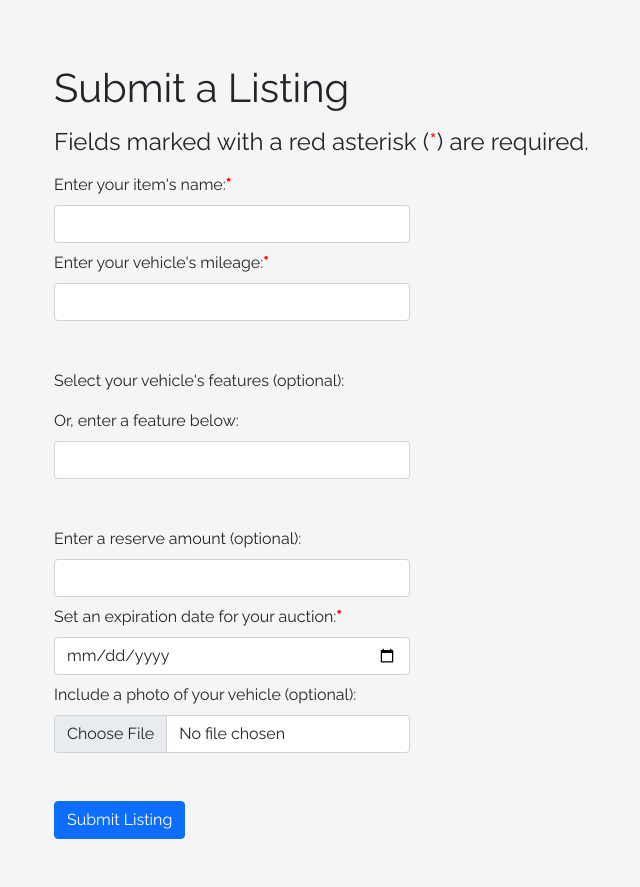
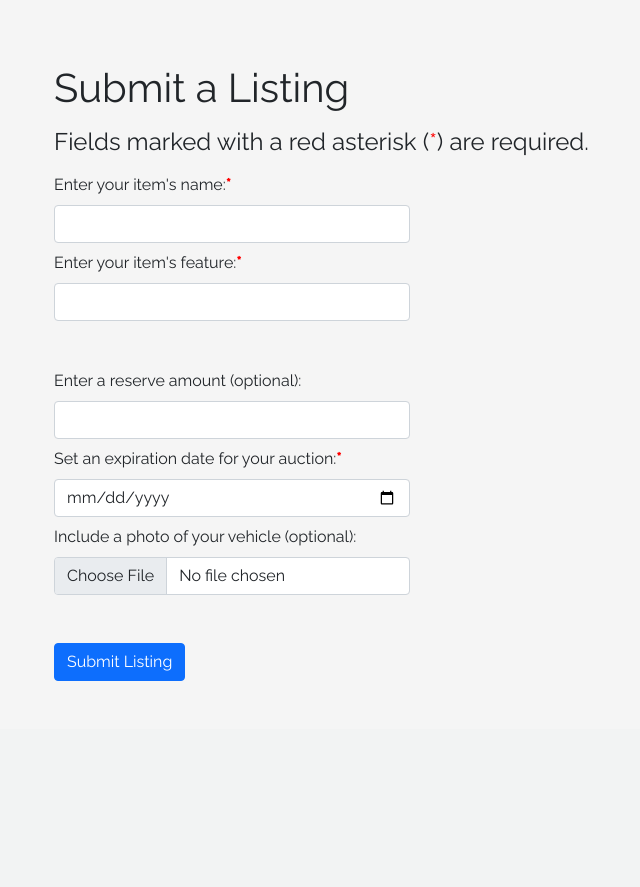
Before and after one commit to liangjunchen88/Full-Stack-Auction-Site, a Flask app: template AuctionSIte/templates/submit_listing.j2 in a window 1280 px wide. Shown: the part 72-959 px from the top of the page, without its empty margins (28-668 px from the left). After the commit the page ends 753 px from the top, so only its background shows below. Run offline with Flask 2, Linux system fonts and the light colour scheme; the template is opened without the code that fills it, so the values that code supplies are empty.

Commit message:
j2 files change

```diff
--- a/AuctionSIte/app.py
+++ b/AuctionSIte/app.py
@@ -94,7 +94,7 @@ def submit_listing():
     #         make = manufacturers.readline().rstrip("\n")
 
     if request.method == "GET":
-        return render_template('submit_listing.j2', features=features, makes=makes, years=years)
+        return render_template('submit_listing.j2', features=features)
 
     if request.method == 'POST':
         data = request.form
--- a/AuctionSIte/templates/main.j2
+++ b/AuctionSIte/templates/main.j2
@@ -35,7 +35,7 @@
                     {% else %}
                     <h6 class="card-subtitle mb-2 text-muted">Reserve: None</h6>
                     {% endif %}
-                    <p class="card-text">Features:</p>
+                    <h6 class="card-subtitle mb-2 text-muted">Feature: {{item['feature']}}</h6>
                     <div class="card-footer bg-transparent">
                         {% if item['bidID'] %}
                             {% for bid in bids %}
--- a/AuctionSIte/templates/profile.j2
+++ b/AuctionSIte/templates/profile.j2
@@ -59,7 +59,7 @@
                 <thead>
                     <tr>
                         <th scope="col">#</th>
-                        <th scope="col">Vehicle</th>
+                        <th scope="col">Item</th>
                         <th scope="col">Current Bid</th>
                         <th scope="col">Reserve</th>
                         <th scope="col">Expires</th>
@@ -99,7 +99,7 @@
                 <thead>
                   <tr>
                     <th scope="col">Date Placed</th>
-                    <th scope="col">Vehicle</th>
+                    <th scope="col">Item</th>
                     <th scope="col">Bid Amount</th>
                   </tr>
                 </thead>
--- a/AuctionSIte/templates/submit_listing.j2
+++ b/AuctionSIte/templates/submit_listing.j2
@@ -1,5 +1,5 @@
 {% extends "base.html" %}
-{% block title %}<title>Submit a Listing - Gotham Auctions</title>{% endblock %}
+{% block title %}<title>Submit a Listing</title>{% endblock %}
 {% block content %}
 <div class="container pt-5">
     <div class="row mt-2">
@@ -19,25 +19,8 @@
         </div>
         <div class="row mt-2">
             <div class="col-4">
-                <label for="mileage" class="form-label">Enter your vehicle's mileage:<strong style='color:red;font-size:'>*</strong></label>
-                <input type="number" class="form-control" id="mileage" name="mileage">
-            </div>
-        </div>
-        <div class="row mt-5">
-            <div class="col-4">
-                <label for="feature" class="form-label">Select your vehicle's features (optional):</label>
-                {% for feature in features %}
-                <div class="form-check">
-                    <input class="form-check-input" type="checkbox" value="{{feature['carFeature']}}" id="features" name="features">
-                    <label class="form-check-label" for="manual">{{feature['carFeature']}}</label>
-                </div>
-                {% endfor %}
-            </div>
-        </div>
-        <div class="row mt-2">
-            <div class="col-4">
-                <label for="usrfeature" class="form-label">Or, enter a feature below:</label>
-                <input type="text" class="form-control" id="usrfeature" name="usrfeature">
+                <label for="feature" class="form-label">Enter your item's feature:<strong style='color:red;font-size:'>*</strong></label>
+                <input type="text" class="form-control" id="feature" name="feature">
             </div>
         </div>
         <div class="row mt-5">
```
